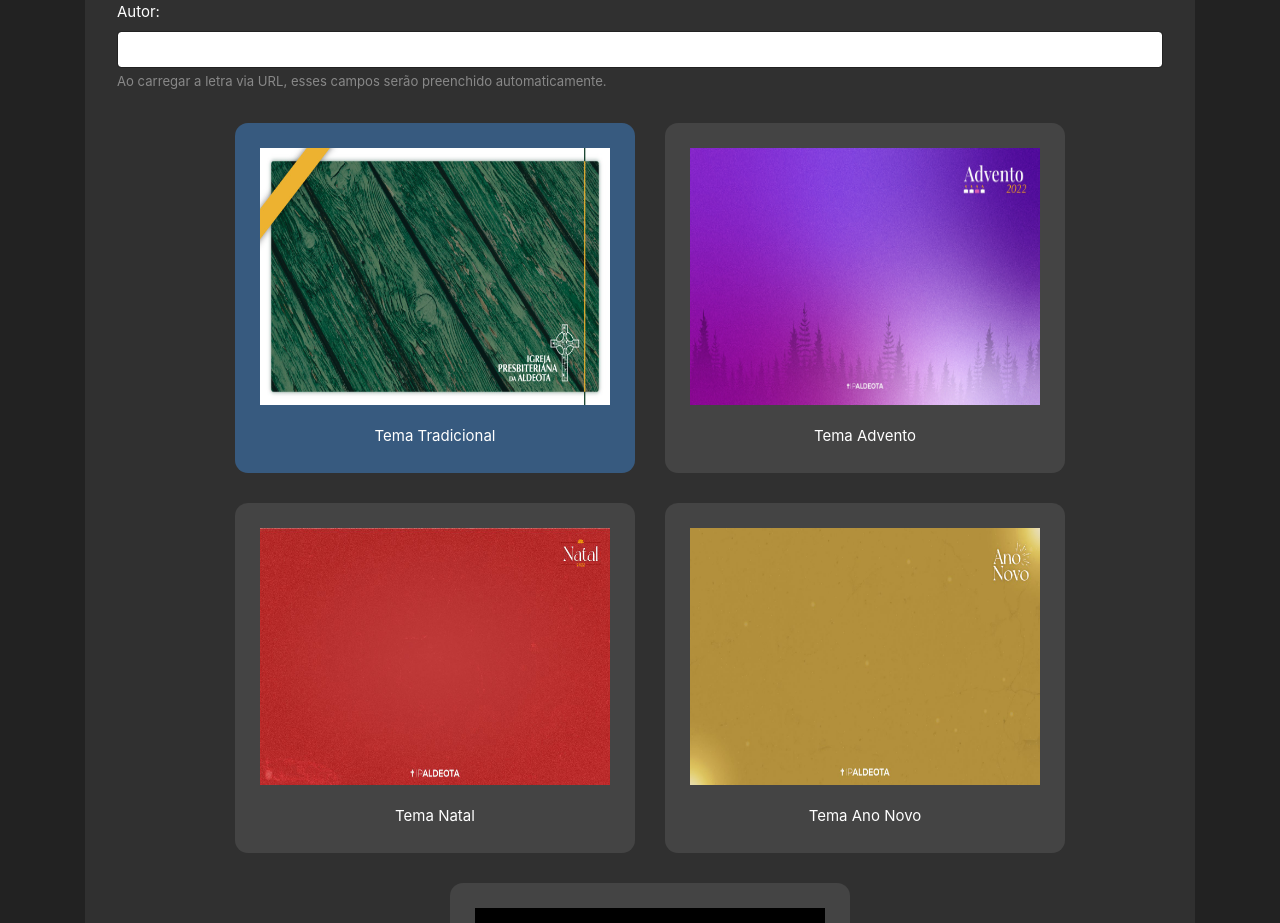
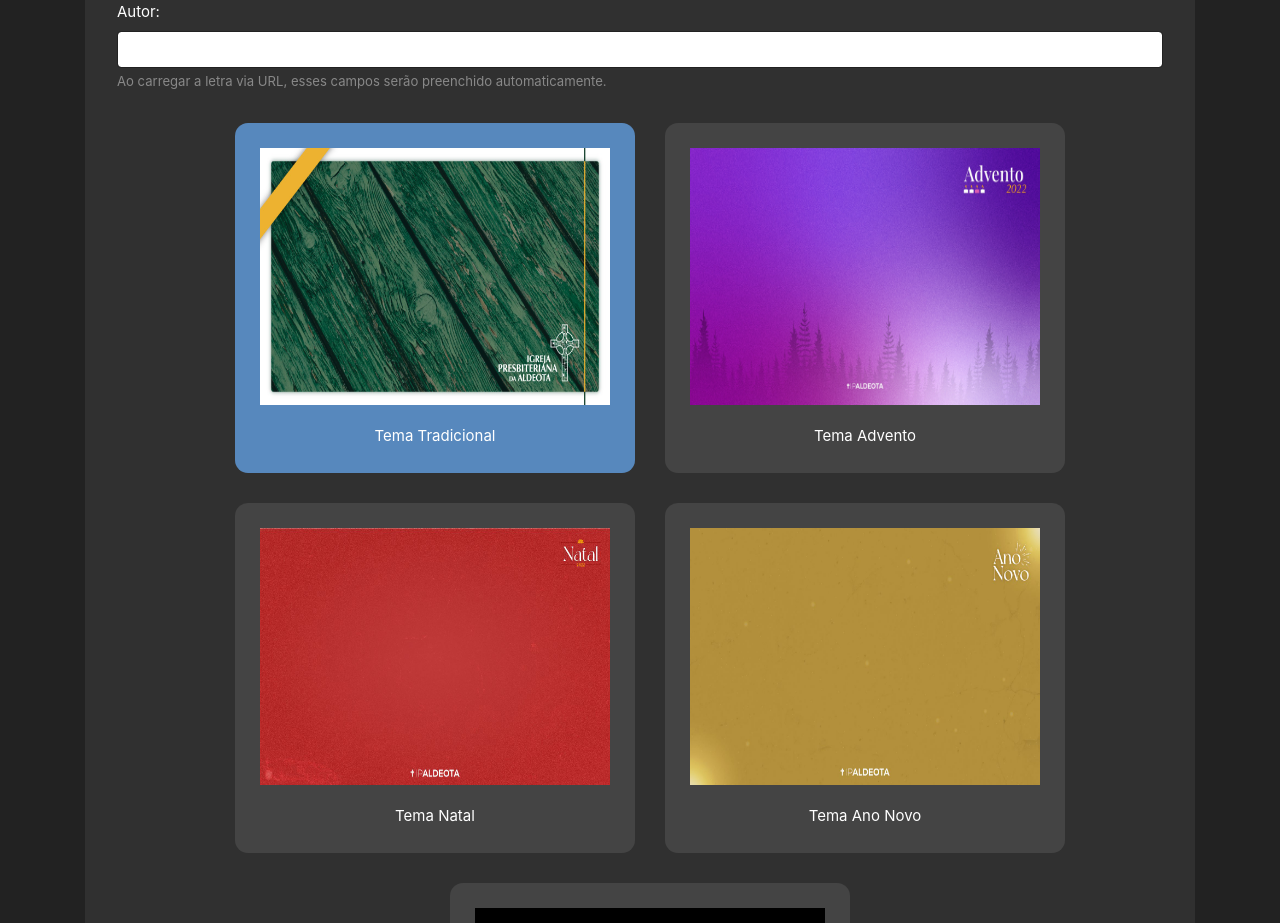
Before and after one commit to renanbandeira/slides-ipa, a React (Create React App) app: page / in a window 1280 px wide. Shown: the part 1020-1943 px from the top of the page. Built offline with nearby package versions, Linux system fonts and the light colour scheme.

Commit message:
Fixes button color

```diff
--- a/src/App.css
+++ b/src/App.css
@@ -44,11 +44,11 @@
 }
 
 .slide-option:hover {
-  background-color: rgb(87, 136, 189);
+  background-color: rgb(55, 90, 127);
 }
 
 .slide-option.active {
-  background-color: rgb(55,90,127);
+  background-color: rgb(87, 136, 189);
   color: white;
 }
 
```
